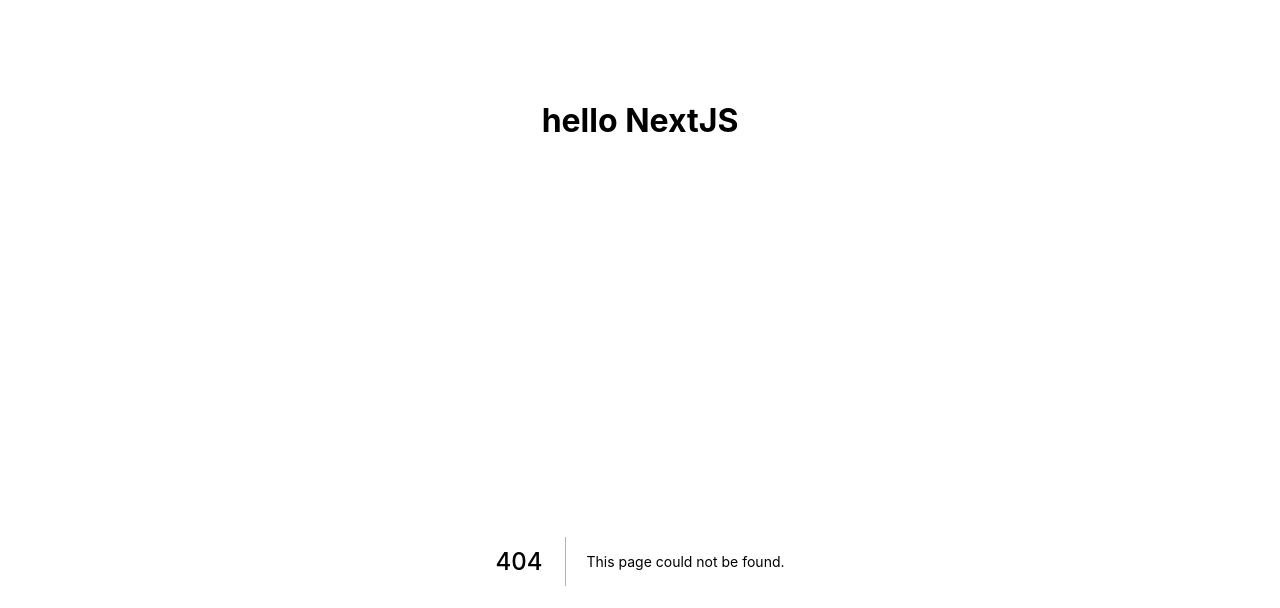
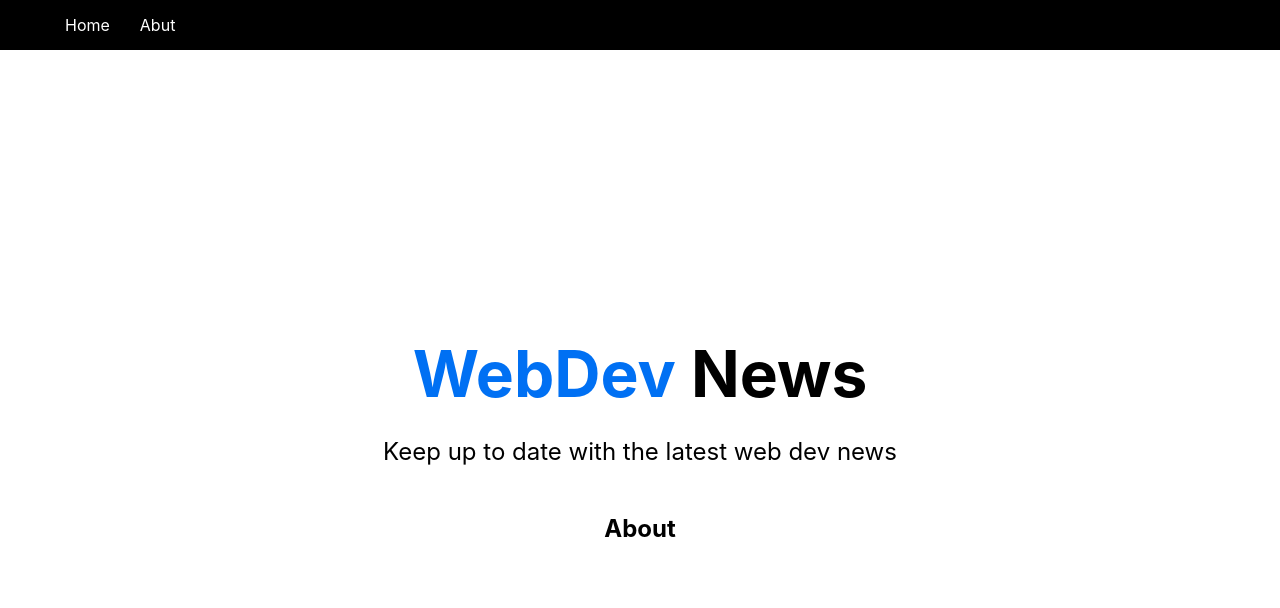
Before and after one commit to sajeebmahamed/nextjs-by-brad-traversy, a Next.js app: page /about in a window 1280 px wide. Before the commit this address had no page. Shown: the top 608 px of the page. Built offline with nearby package versions, Linux system fonts and the light colour scheme.

Commit message:
nest route and css layout

```diff
--- /dev/null
+++ b/components/Header.js
@@ -0,0 +1,15 @@
+import headerStyles from '../styles/Header.module.css'
+const Header = () => {
+    return (
+        <div>
+            <h1 className={headerStyles.title}>
+                <span>WebDev</span> News
+            </h1>
+            <p className={headerStyles.description}>
+                Keep up to date with the latest web dev news
+            </p>
+    </div>
+    );
+};
+
+export default Header;
--- a/components/Layout.js
+++ b/components/Layout.js
@@ -1,13 +1,19 @@
 import styles from '../styles/Layout.module.css'
+import Header from './Header'
+import Nav from './Nav';
 const Layout = ({ children }) => {
     return (
-        <div className={styles.container}>
-            <main className={styles.main}>
-                <h1> hello NextJS </h1>
-                { children }
-
-            </main>
+       <>
+       <Nav />
+         <div className={styles.container}>
+             <div className={styles.container}>
+                <main className={styles.main}>
+                    <Header />
+                    {children}
+                </main>
+            </div>
         </div>
+       </>
     );
 };
 
--- /dev/null
+++ b/components/Nav.js
@@ -0,0 +1,20 @@
+import Link from 'next/link'
+import navStyles from '../styles/Nav.module.css'
+
+const Nav = () => {
+    return (
+        <nav className={navStyles.nav}>
+            <ul>
+                <li>
+                    <Link href='/' > Home </Link>
+                </li>
+                <li>
+                    <Link href='/about' > Abut </Link>
+                </li>
+
+            </ul>
+        </nav>
+    );
+};
+
+export default Nav;
--- /dev/null
+++ b/pages/about.js
@@ -0,0 +1,10 @@
+const about = () => {
+    return (
+        <div>
+
+            <h2> About </h2>
+        </div>
+    );
+};
+
+export default about;
--- /dev/null
+++ b/styles/Header.module.css
@@ -0,0 +1,27 @@
+.title a,
+.title span {
+  color: #0070f3;
+  text-decoration: none;
+}
+
+.title a:hover,
+.title a:focus,
+.title a:active {
+  text-decoration: underline;
+}
+
+.title {
+  margin: 0;
+  line-height: 1.15;
+  font-size: 4rem;
+}
+
+.title,
+.description {
+  text-align: center;
+}
+
+.description {
+  line-height: 1.5;
+  font-size: 1.5rem;
+}
--- /dev/null
+++ b/styles/Nav.module.css
@@ -0,0 +1,20 @@
+.nav {
+    height: 50px;
+    padding: 10px;
+    background: #000;
+    color: #fff;
+    display: flex;
+    align-items: center;
+    justify-content: flex-start;
+  }
+
+  .nav ul {
+    display: flex;
+    justify-content: center;
+    align-items: center;
+    list-style: none;
+  }
+
+  .nav ul li a {
+    margin: 5px 15px;
+  }
```
Also changed, not shown: components/ArticleItem.js (added, +16 -0 lines), components/ArticleList.js (added, +13 -0 lines), components/_document.js (added, +17 -0 lines), pages/index.js (+17 -4 lines), styles/Article.module.css (added, +49 -0 lines).
